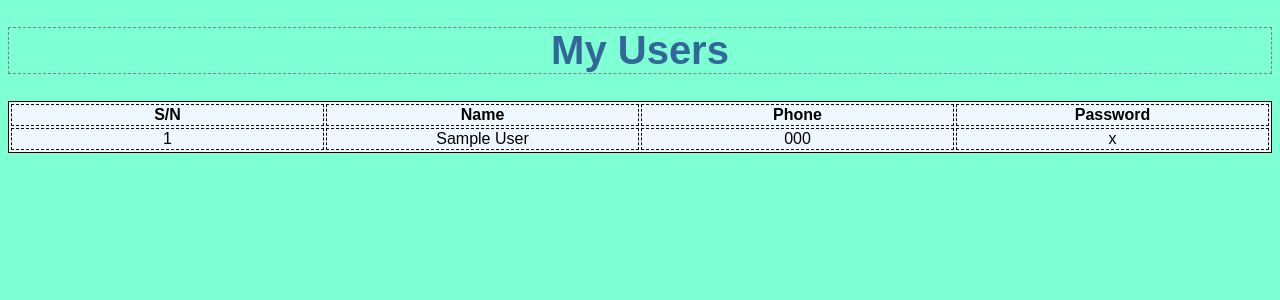
After one commit to isokandonee/banking-app, a PHP site: page /fetch.php in a window 1280 px wide. The commit adds this page. Shown: the top 300 px of the page. Run offline with PHP 8.4, Linux system fonts and the light colour scheme; tables that the repository leaves empty or names only in its code hold one stand-in row (values such as "Sample post").

Commit message:
my user app coming up nicely. added css to it

```diff
--- /dev/null
+++ b/fetch.php
@@ -0,0 +1,39 @@
+<?php
+$conn = mysqli_connect('localhost','root','','mitchel');
+$fetch = mysqli_query($conn,"SELECT * from my_users");
+?>
+
+<!DOCTYPE html>
+<html>
+<head>
+    <meta charset="utf-8" />
+    <meta http-equiv="X-UA-Compatible" content="IE=edge">
+    <title>php</title>
+    <meta name="viewport" content="width=device-width, initial-scale=1">
+    <link rel="stylesheet" type="text/css" media="screen" href="main.css" />
+    <script src="main.js"></script>
+</head>
+<body>
+    <h1>My Users</h1>
+    <table>
+    <thead>
+    <th>S/N</th>
+    <th>Name</th>
+    <th>Phone</th>
+    <th>Password</th>
+    </thead>
+
+    <?php
+    while($r = mysqli_fetch_array($fetch)){
+        echo "
+        <tr>
+        <td>".$r['id']."</td>
+        <td>".$r['name']."</td>
+        <td>".$r['phone']."</td>
+        <td>".$r['password']."</td>
+        </tr> ";
+    }
+    ?>
+    </table>
+</body>
+</html>
--- /dev/null
+++ b/main.css
@@ -0,0 +1,25 @@
+body{
+    background-color: aquamarine;
+    font-family: Arial, Helvetica, sans-serif;
+}
+h1{
+    color: #369;
+    text-align: center;
+    border: 1px dashed grey;
+    font-size: 250%;
+}
+table{
+    width: 100%;
+    border: 1px solid black;
+    background-color: aliceblue;
+    text-align: center;
+}
+th{
+    border: 1px dashed black;
+    width: 200px;
+}
+td{
+    border: 1px dashed black;
+    width: 200px;
+
+}
--- a/main.html
+++ b/main.html
@@ -4,8 +4,9 @@
 	<title>php</title>
 </head>
 <body>
-	<form action="main.php" method="GET">
-		Name: <input type="text" name="fname"><br><br>
+	<form action="main.php" method="POST">
+        Name: <input type="text" name="fname"><br><br>
+        Phone: <input type="text" name="phone"><br><br>
 		Password: <input type="password" name="pass"><br><br>
 		<button> Submit </button>
 	</form>
```
Also changed, not shown: main.php (+15 -3 lines).
